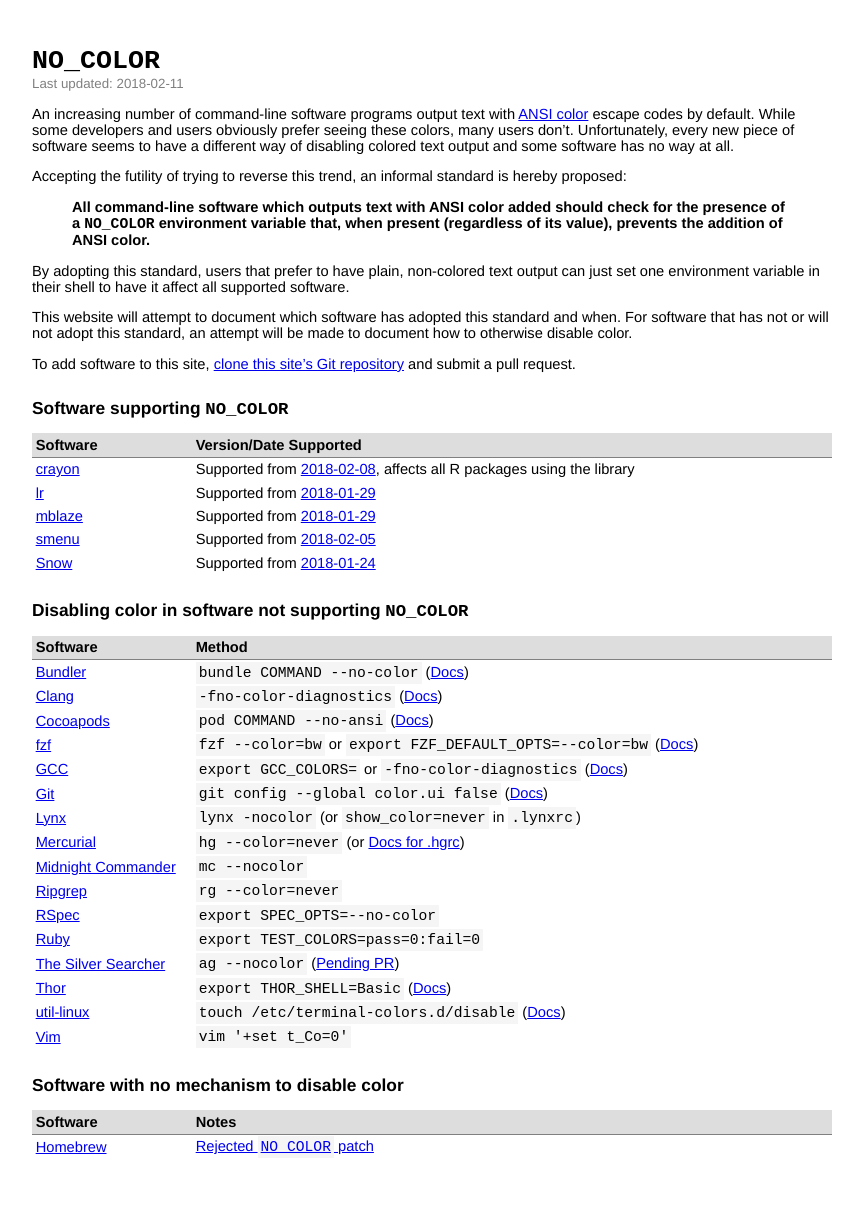
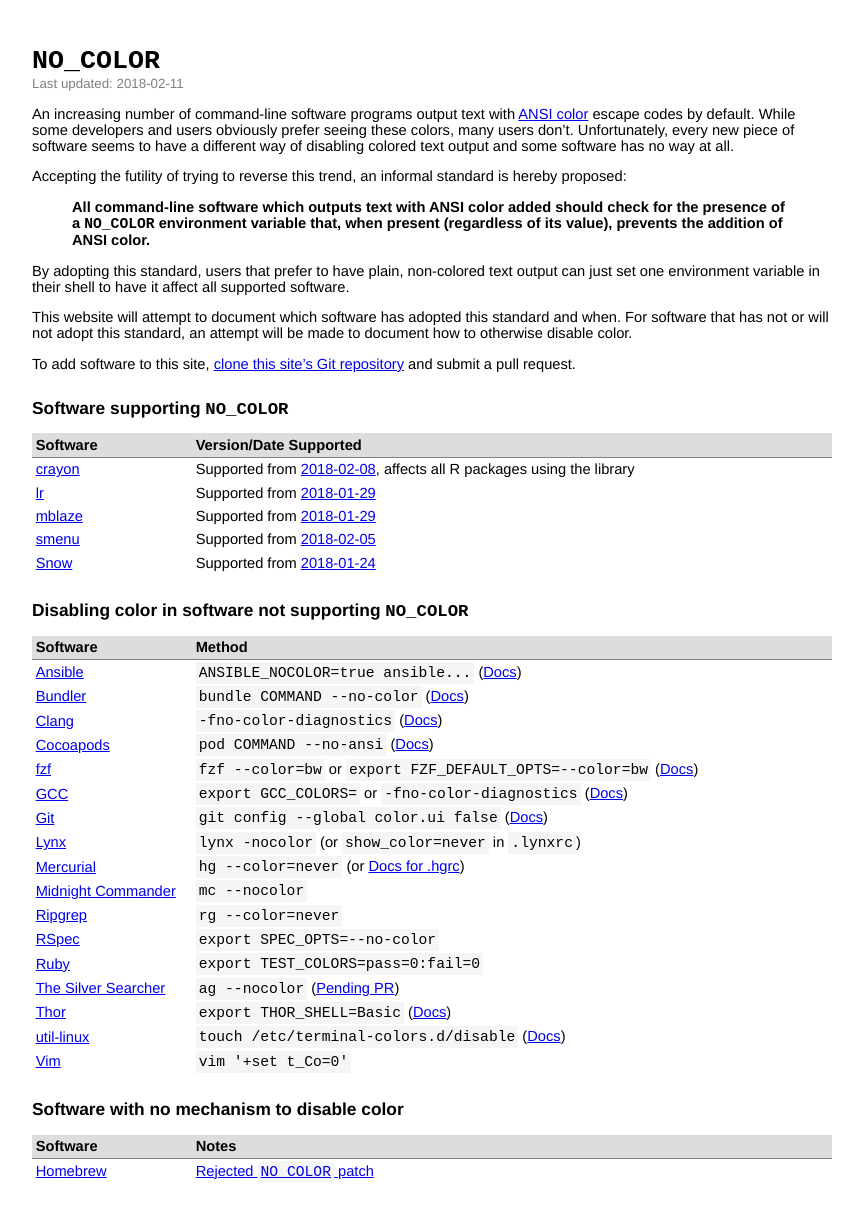
Before and after one commit to jcs/no_color, a Jekyll site: the page built from index.md, in a window 1280 px wide. Shown: the whole page, without its empty margins (208-1071 px from the left). Built offline with Jekyll 4.4.1, drawn with Linux system fonts in a browser that asks for light colours; our own code applies the rules of GitHub Pages for plain Markdown files; before the commit the page ends 1203 px from its top, so only the background shows below that.

Commit message:
add Ansible

```diff
--- a/index.md
+++ b/index.md
@@ -48,6 +48,7 @@ and submit a pull request.
 
 | Software | Method |
 |:-|:-|
+| [Ansible](https://github.com/ansible/ansible) | `ANSIBLE_NOCOLOR=true ansible...` ([Docs](http://docs.ansible.com/ansible/latest/intro_configuration.html#nocolor)) |
 | [Bundler](https://bundler.io/) | `bundle COMMAND --no-color` ([Docs](https://bundler.io/v1.15/man/bundle.1.html)) |
 | [Clang](https://clang.llvm.org/) | `-fno-color-diagnostics` ([Docs](https://clang.llvm.org/docs/UsersManual.html#formatting-of-diagnostics)) |
 | [Cocoapods](https://cocoapods.org/) | `pod COMMAND --no-ansi` ([Docs](https://guides.cocoapods.org/terminal/commands.html#pod_install)) |
```
